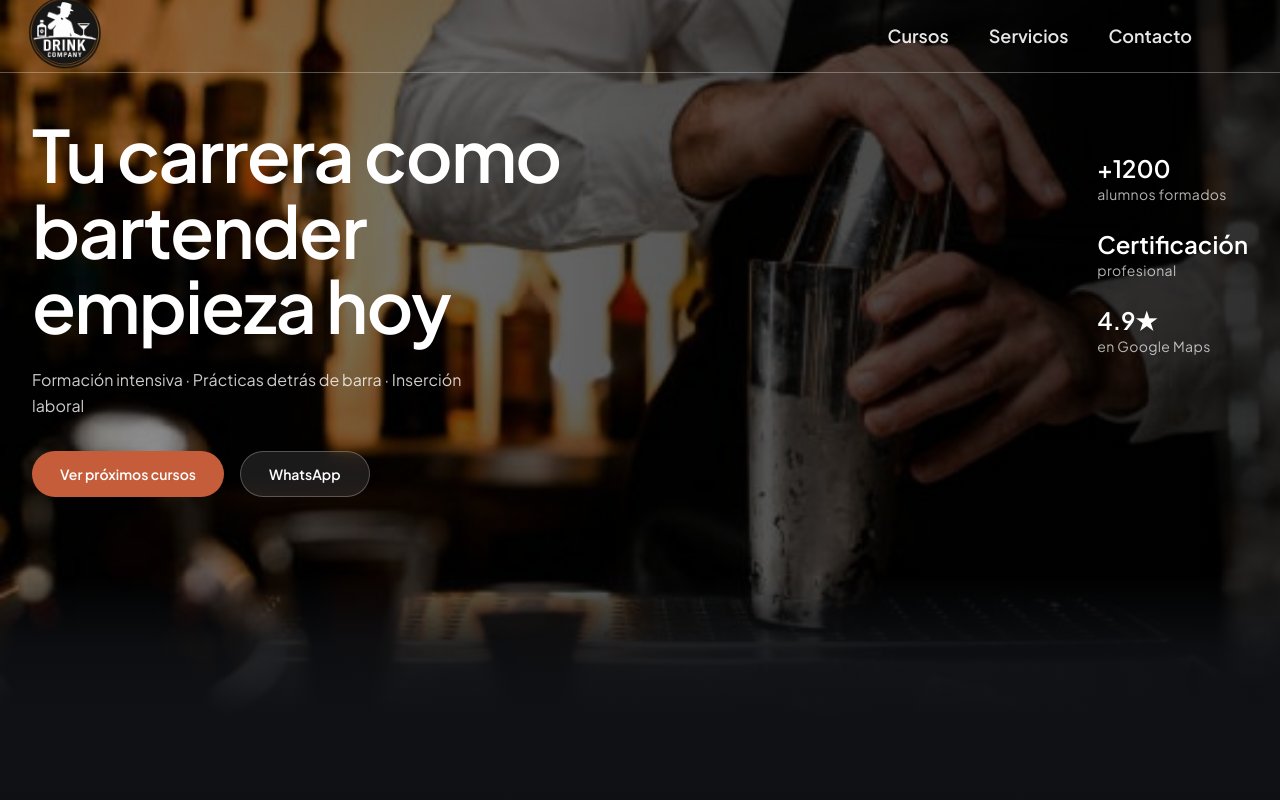
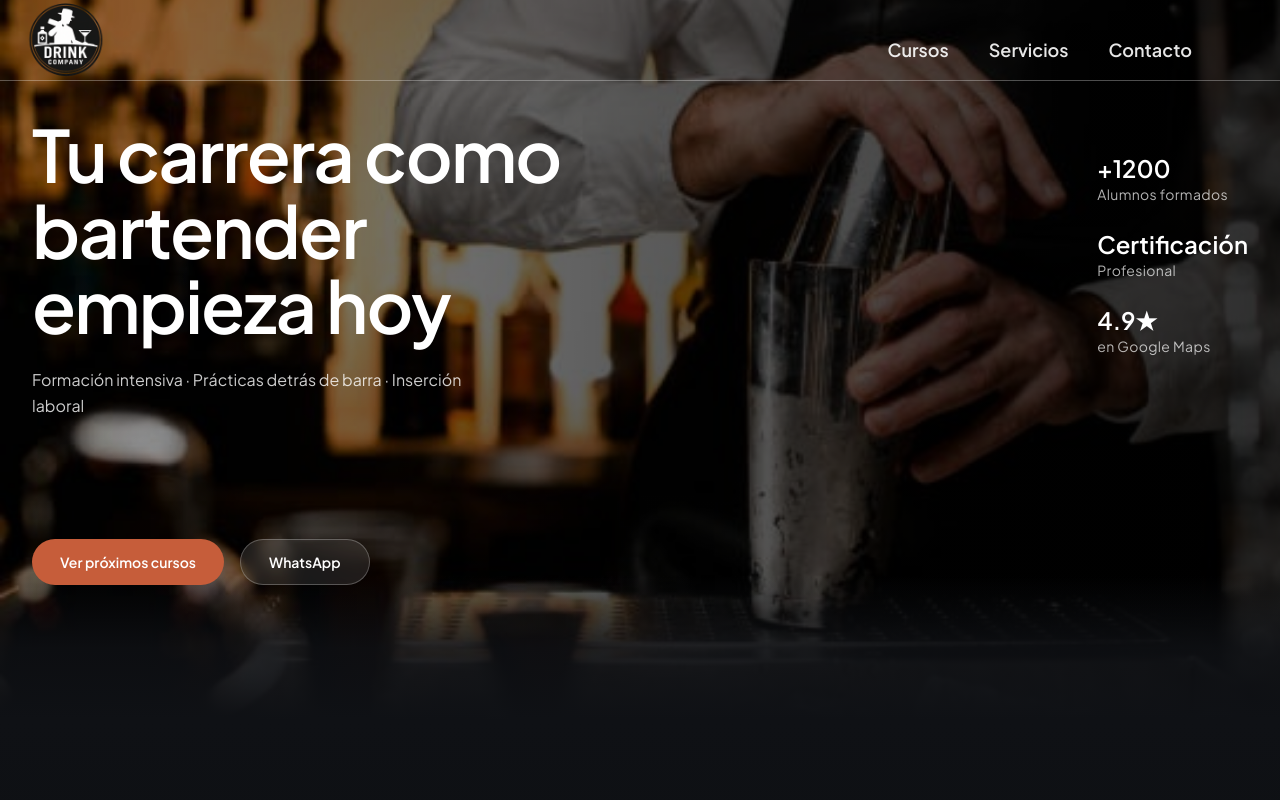
Before and after one commit to DaianaCardozo/Drink-Company, a React (Vite) app: page / in a window 1280 px wide. Shown: the top 800 px of the page. Built offline with nearby package versions, Linux system fonts and the light colour scheme; the HTML template or start-up script is replaced by a standard one.

Commit message:
Cambios y mejoras en el navbar y el Logo

```diff
--- a/src/App.tsx
+++ b/src/App.tsx
@@ -20,17 +20,17 @@ export default function App() {
     <div className="min-h-screen bg-[#0F1115] text-white font-['Plus_Jakarta_Sans']">
       {/* HEADER (global) */}
       <header className="absolute top-0 left-0 right-0 z-30 border-b border-white/30">
-        <div className="mx-auto max-w-6xl flex items-center justify-between px-6 h-[72px]">
-          <a href="#home" className="flex items-center -ml-20" aria-label="Ir al inicio">
+        <div className="mx-auto max-w-6xl flex items-center justify-between px-6 h-[80px]">
+          <a href="#home" className="flex items-center -ml-20 translate-y-[3px]" aria-label="Ir al inicio">
             <img
               src={logo}
               alt="Drink Company"
-              className="h-[113px] w-auto object-contain"
+              className="h-[115px] w-auto object-contain"
             />
           </a>
 
           <nav
-            className="flex items-center gap-10 text-lg font-semibold text-white/90"
+  className="flex h-[72px] items-end gap-10 pb-3 text-lg font-semibold text-white/90"
   aria-label="Navegación principal"
 >
   <a href="#cursos" className="hover:text-white transition">
@@ -43,6 +43,7 @@ export default function App() {
     Contacto
   </a>
 </nav>
+
         </div>
       </header>
 
@@ -73,7 +74,8 @@ export default function App() {
           Formación intensiva · Prácticas detrás de barra · Inserción laboral
         </p>
 
-        <div className="mt-8 flex flex-col sm:flex-row gap-4">
+        <div className="mt-30 flex flex-col sm:flex-row gap-4">
+
           <a
             href="#cursos"
             className="inline-flex items-center justify-center rounded-full bg-[#C65D3A] px-7 py-3 text-sm font-semibold text-white hover:bg-[#A84E30] transition"
@@ -93,12 +95,12 @@ export default function App() {
       <aside className="hidden md:flex flex-col gap-6 pl-6 mt-14" aria-label="Indicadores de confianza">
         <div>
           <p className="text-2xl font-semibold text-white">+1200</p>
-          <p className="text-sm text-white/70 tracking-wide">alumnos formados</p>
+          <p className="text-sm text-white/70 tracking-wide">Alumnos formados</p>
         </div>
 
         <div>
           <p className="text-2xl font-semibold text-white">Certificación</p>
-          <p className="text-sm text-white/70 tracking-wide">profesional</p>
+          <p className="text-sm text-white/70 tracking-wide">Profesional</p>
         </div>
 
         <div>
```
Lines whose indentation alone changed are shown as unchanged.
